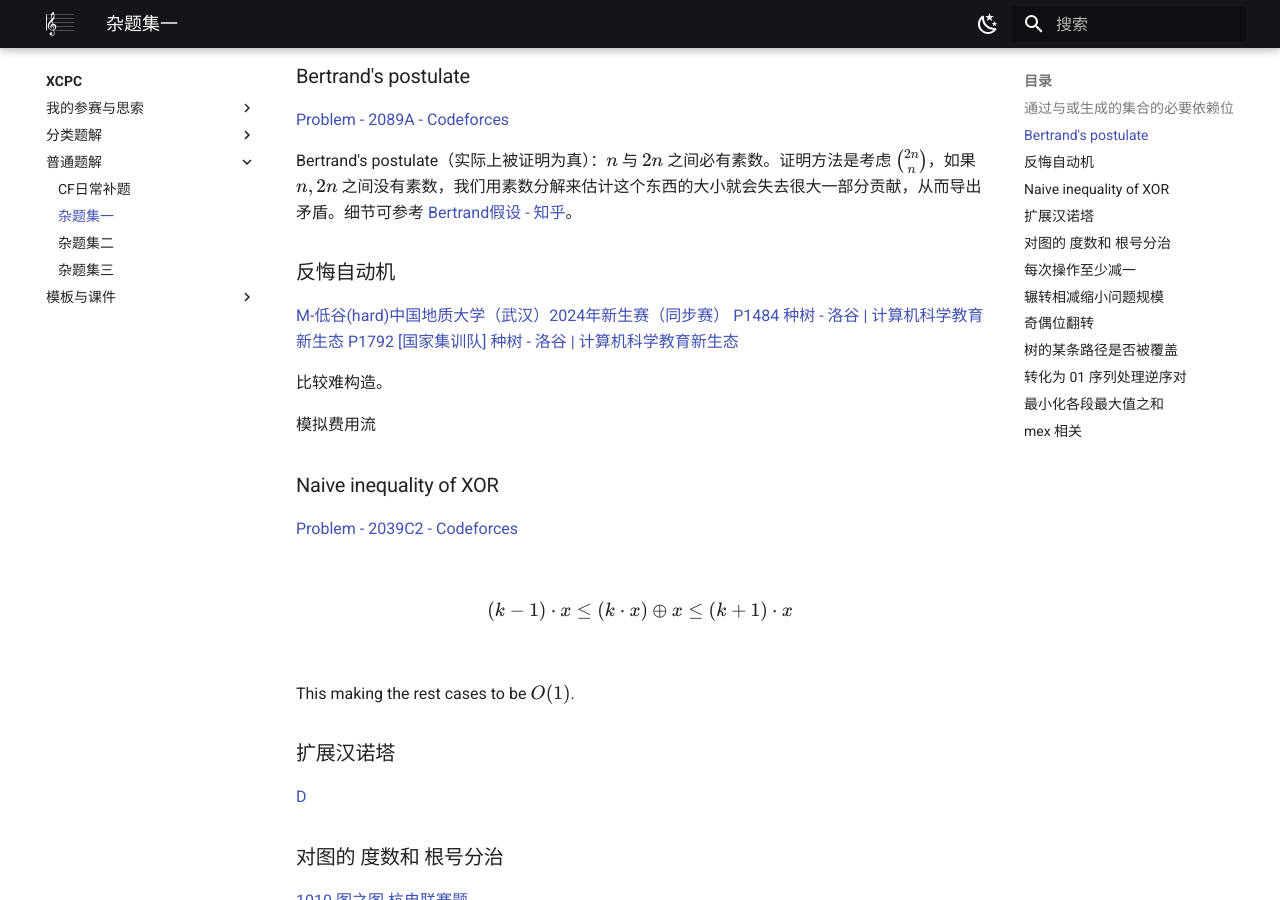
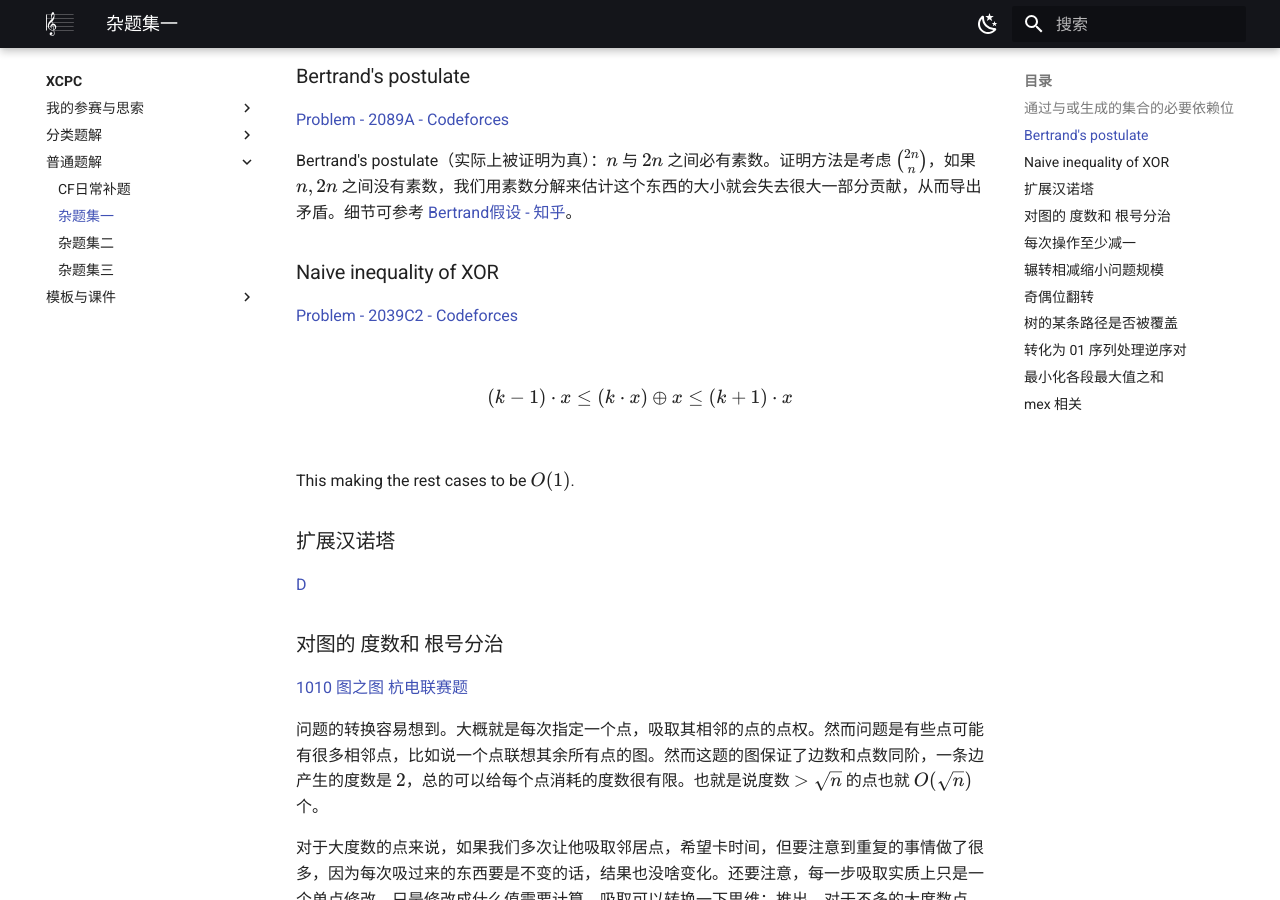
Before and after one commit to gsjz/gsjz.github.io, an MkDocs documentation site: the page built from docs/XCPC/普通题解/杂题集一.md, in a window 1280 px wide and 900 px high, scrolled down 1027 px. Built offline with MkDocs 1.6.1 and Material for MkDocs 9.7.7, drawn with Linux system fonts in a browser that asks for light colours.

Commit message:
remove an old log; use wqs binary search to solve it

```diff
--- a/docs/XCPC/普通题解/杂题集一.md
+++ b/docs/XCPC/普通题解/杂题集一.md
@@ -27,16 +27,6 @@
 [Problem - 2089A - Codeforces](https://codeforces.com/problemset/problem/2089/A)
 
 Bertrand's postulate（实际上被证明为真）：$n$ 与 $2n$ 之间必有素数。证明方法是考虑 $\binom{2n}{n}$，如果 $n,2n$ 之间没有素数，我们用素数分解来估计这个东西的大小就会失去很大一部分贡献，从而导出矛盾。细节可参考 [Bertrand假设 - 知乎](https://zhuanlan.zhihu.com/p/190229262)。
-
-### 反悔自动机
-
-[M-低谷(hard)中国地质大学（武汉）2024年新生赛（同步赛）](https://ac.nowcoder.com/acm/contest/93515/M)
-[P1484 种树 - 洛谷 | 计算机科学教育新生态](https://www.luogu.com.cn/problem/P1484)
-[P1792 [国家集训队] 种树 - 洛谷 | 计算机科学教育新生态](https://www.luogu.com.cn/problem/P1792)
-
-比较难构造。
-
-模拟费用流
 
 ### Naive inequality of XOR
 
```
Also changed, not shown: docs/XCPC/分类题解/凸优化相关.md (+5 -1 lines).
